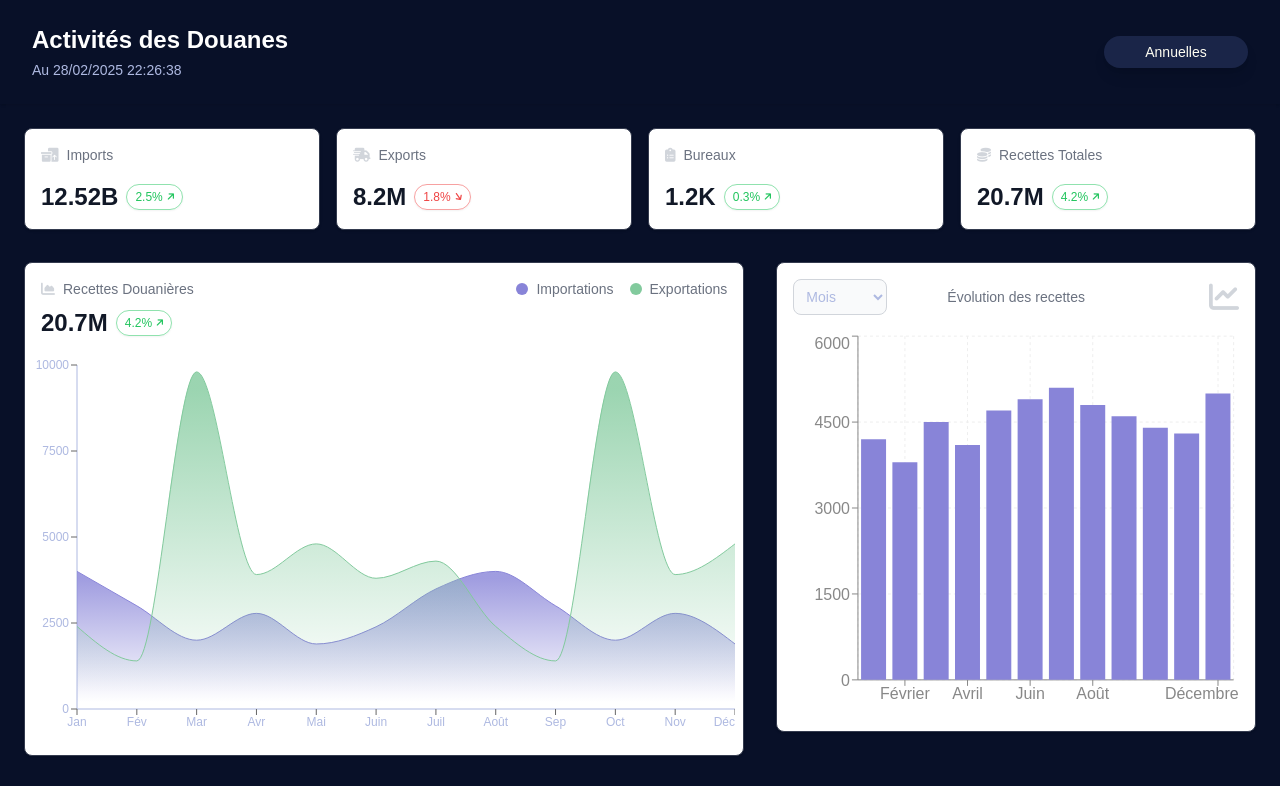
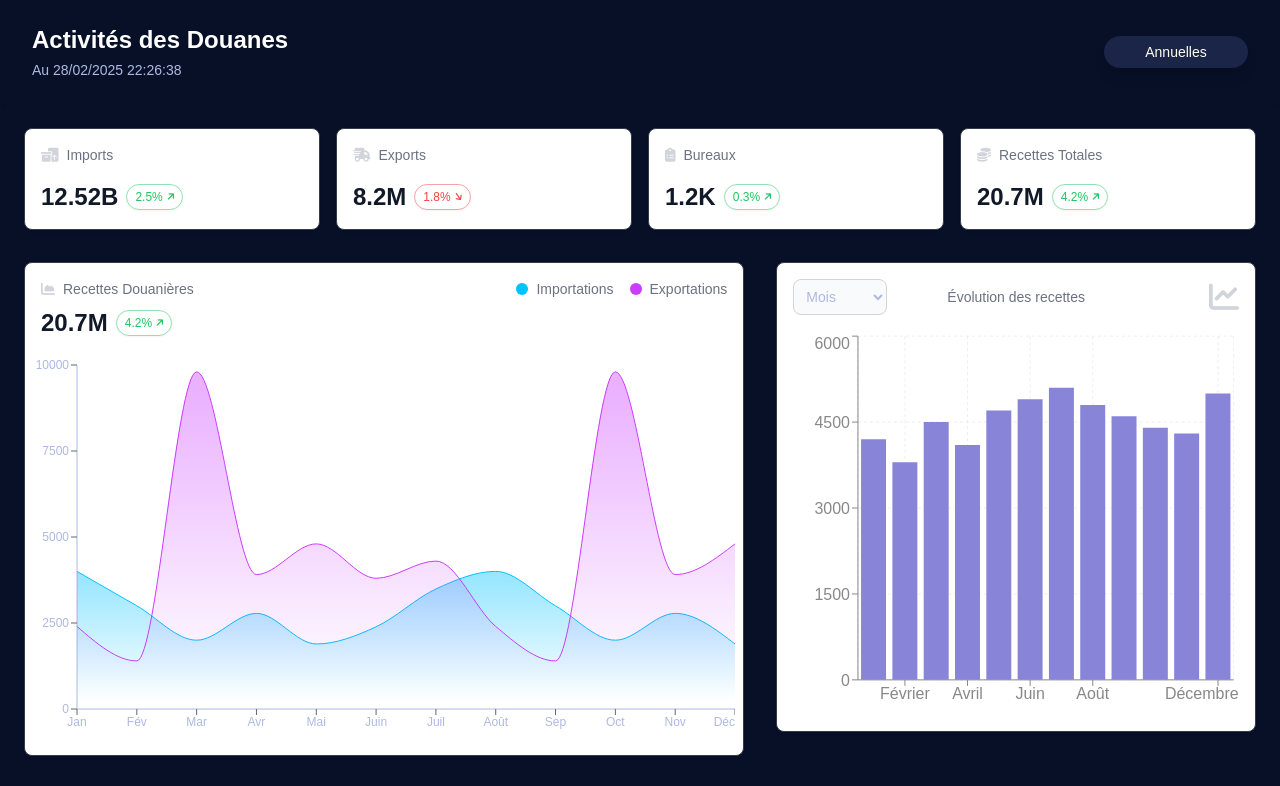
Before and after one commit to Kalixor/djib_2, a React (Vite) app: page / in a window 1280 px wide. Shown: the top 786 px of the page. Built offline with nearby package versions, Linux system fonts and the light colour scheme; a web font is replaced by a local one.

Commit message:
Initial commit from your app

```diff
--- a/src/components/Dashboard.jsx
+++ b/src/components/Dashboard.jsx
@@ -105,11 +105,11 @@ export default function Dashboard({ filters, setFilters }) {
 
               <div className="flex items-center gap-4">
                 <div className="flex items-center gap-2">
-                  <div className="w-3 h-3 rounded-full bg-[#8884d8]" />
+                  <div className="w-3 h-3 rounded-full bg-[#00c2ff]" />
                   <span className="text-sm text-gray-500 dark:text-card-text">Importations</span>
                 </div>
                 <div className="flex items-center gap-2">
-                  <div className="w-3 h-3 rounded-full bg-[#82ca9d]" />
+                  <div className="w-3 h-3 rounded-full bg-[#cb3cff]" />
                   <span className="text-sm text-gray-500 dark:text-card-text">Exportations</span>
                 </div>
               </div>
@@ -131,12 +131,12 @@ export default function Dashboard({ filters, setFilters }) {
               >
                 <defs>
                   <linearGradient id="importsGradient" x1="0" y1="0" x2="0" y2="1">
-                    <stop offset="5%" stopColor="#8884d8" stopOpacity={0.8}/>
-                    <stop offset="95%" stopColor="#8884d8" stopOpacity={0}/>
+                    <stop offset="5%" stopColor="#00c2ff" stopOpacity={0.4}/>
+                    <stop offset="95%" stopColor="#00c2ff" stopOpacity={0}/>
                   </linearGradient>
                   <linearGradient id="exportsGradient" x1="0" y1="0" x2="0" y2="1">
-                    <stop offset="5%" stopColor="#82ca9d" stopOpacity={0.8}/>
-                    <stop offset="95%" stopColor="#82ca9d" stopOpacity={0}/>
+                    <stop offset="5%" stopColor="#cb3cff" stopOpacity={0.4}/>
+                    <stop offset="95%" stopColor="#cb3cff" stopOpacity={0}/>
                   </linearGradient>
                 </defs>
                 <XAxis
@@ -152,14 +152,14 @@ export default function Dashboard({ filters, setFilters }) {
                 <Area
                   type="monotone"
                   dataKey="imports"
-                  stroke="#8884d8"
+                  stroke="#00c2ff"
                   fillOpacity={1}
                   fill="url(#importsGradient)"
                 />
                 <Area
                   type="monotone"
                   dataKey="exports"
-                  stroke="#82ca9d"
+                  stroke="#cb3cff"
                   fillOpacity={1}
                   fill="url(#exportsGradient)"
                 />
```
